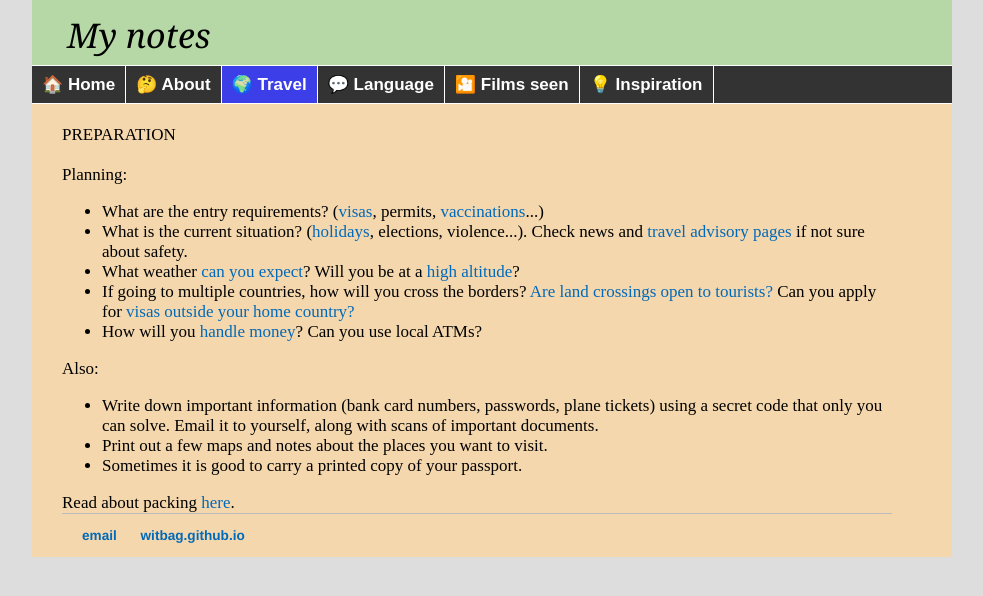
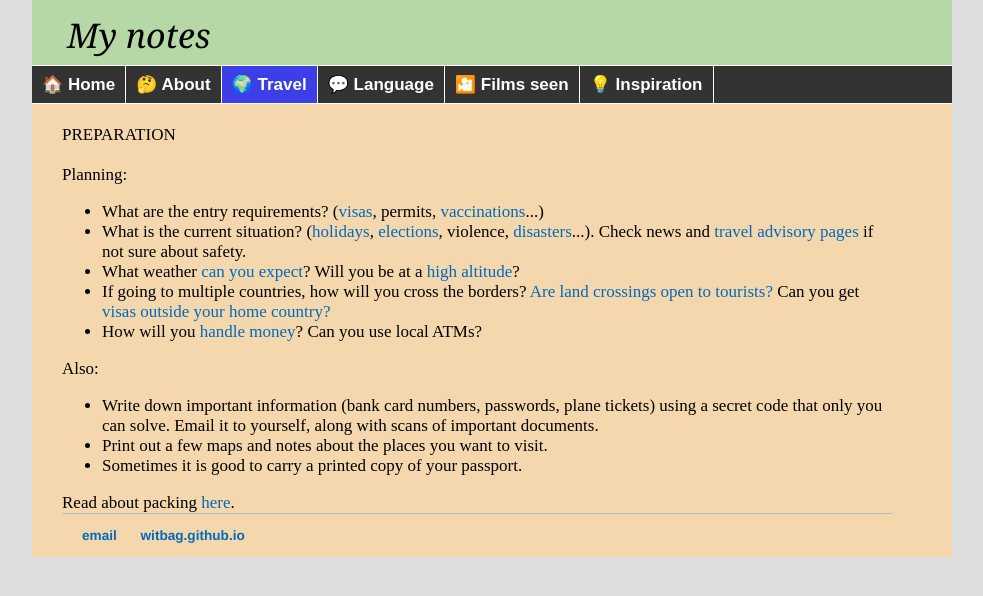
Before and after one commit to witbag/witbag.github.io, a Jekyll site: the page built from travel/preparation.html, in a window 1280 px wide. Shown: the top 596 px of the page, without its empty margins (148-1131 px from the left). Built offline with Jekyll 4.4.1, drawn with Linux system fonts in a browser that asks for light colours.

Commit message:
Update preparation.html

```diff
--- a/travel/preparation.html
+++ b/travel/preparation.html
@@ -11,9 +11,9 @@ PREPARATION<br>
 Planning:<br>
 <ul>
 <li>What are the entry requirements? (<a href="https://en.wikipedia.org/wiki/Template:Visa_requirements">visas</a>, permits, <a href="health.html">vaccinations</a>...)<br>
-<li>What is the current situation? (<a href="https://www.timeanddate.com/calendar/" target=_blank>holidays</a>, elections, violence...). Check news and <a href="resources.html">travel advisory pages</a> if not sure about safety.<br>
+<li>What is the current situation? (<a href="https://www.timeanddate.com/calendar/" target=_blank>holidays</a>, <a href="http://www.electionguide.org/elections/upcoming/" target=_blank>elections</a>, violence, <a href="http://www.gdacs.org/" target=_blank>disasters</a>...). Check news and <a href="resources.html#advis">travel advisory pages</a> if not sure about safety.<br>
 <li>What weather <a href="http://climatemaps.romgens.com/" target=_blank>can you expect</a>? Will you be at a <a href="health.html">high altitude</a>?<br>
-<li>If going to multiple countries, how will you cross the borders? <a href="borders.html">Are land crossings open to tourists?</a> Can you apply for <a href="visas.html">visas outside your home country?</a><br>
+<li>If going to multiple countries, how will you cross the borders? <a href="borders.html">Are land crossings open to tourists?</a> Can you get <a href="visas.html">visas outside your home country?</a><br>
 <li>How will you <a href="money.html">handle money</a>? Can you use local ATMs?<br>
 </ul>
 Also:
```
